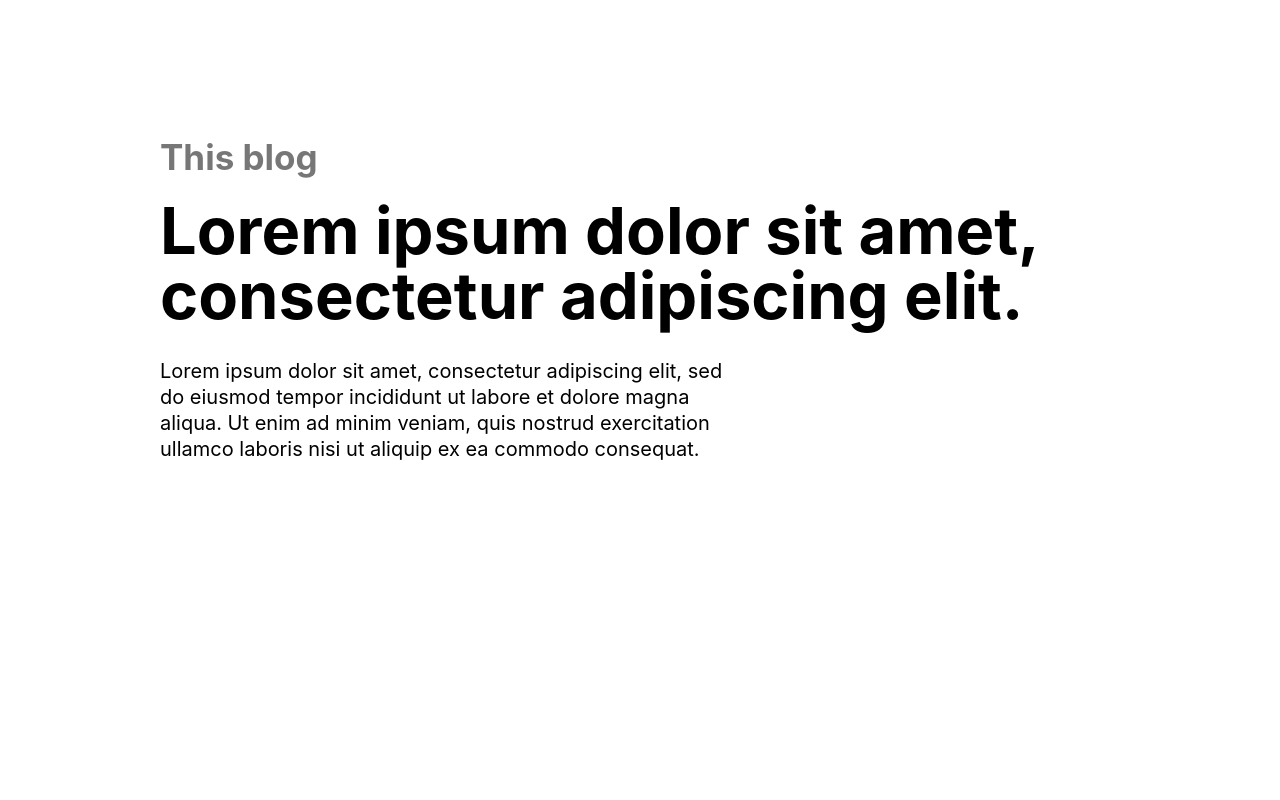
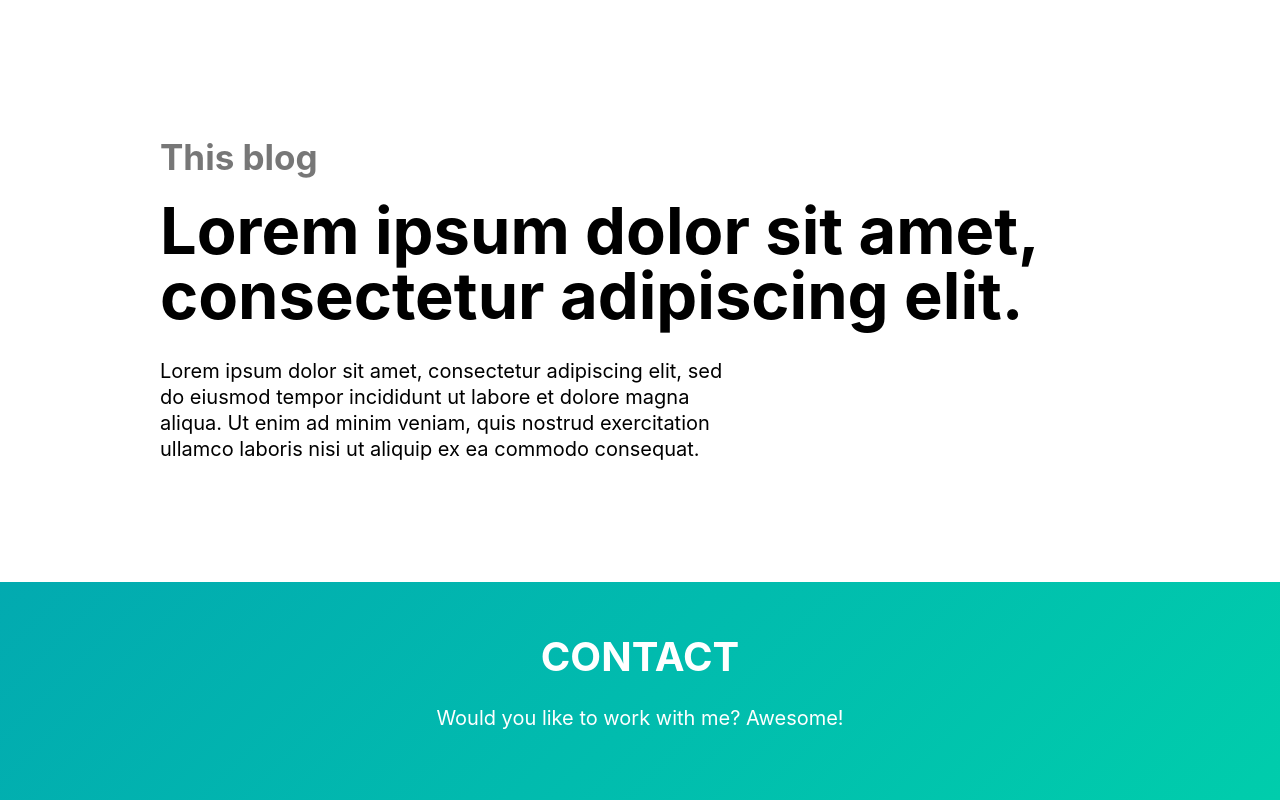
Before and after one commit to dordieux/Next-Jamstack-blog-template, a Next.js app: page / in a window 1280 px wide. Shown: the part 1384-2184 px from the top of the page. Before the commit the page ends 1966 px from the top, so only its background shows below. Built offline with nearby package versions, Linux system fonts and the light colour scheme.

Commit message:
add Contact to top page

```diff
--- /dev/null
+++ b/src/organisms/Contact.tsx
@@ -0,0 +1,38 @@
+import React from "react";
+import { css } from "@emotion/react";
+
+export default function Contact() {
+  return (
+    <section id="contact" css={section}>
+      <div css={continaer}>
+        <h3 css={title}>CONTACT</h3>
+        <p>Would you like to work with me? Awesome!</p>
+      </div>
+    </section>
+  );
+}
+
+const section = css`
+  background-image: linear-gradient(135deg, #02aab0 0%, #00cdac 100%);
+  padding: 5rem 0rem;
+  color: white;
+  text-align: center;
+  font-size: 2rem;
+`;
+
+const continaer = css`
+  width: 75%;
+  margin: auto;
+`;
+
+const title = css`
+  margin: 0;
+  margin-bottom: 2.5rem;
+  font-size: 4rem;
+  @media screen and (max-width: 900px) {
+    font-size: 3.5rem;
+  }
+  @media screen and (max-width: 600px) {
+    font-size: 3rem;
+  }
+`;
--- a/src/pages/index.tsx
+++ b/src/pages/index.tsx
@@ -3,6 +3,7 @@ import React from "react";
 import Hero from "../organisms/Hero";
 import About from "../organisms/About";
 import Blog from "../organisms/Blog";
+import Contact from "../organisms/Contact";
 
 export default function Home() {
   return (
@@ -10,6 +11,7 @@ export default function Home() {
       <Hero />
       <About />
       <Blog />
+      <Contact />
     </>
   );
 }
```
